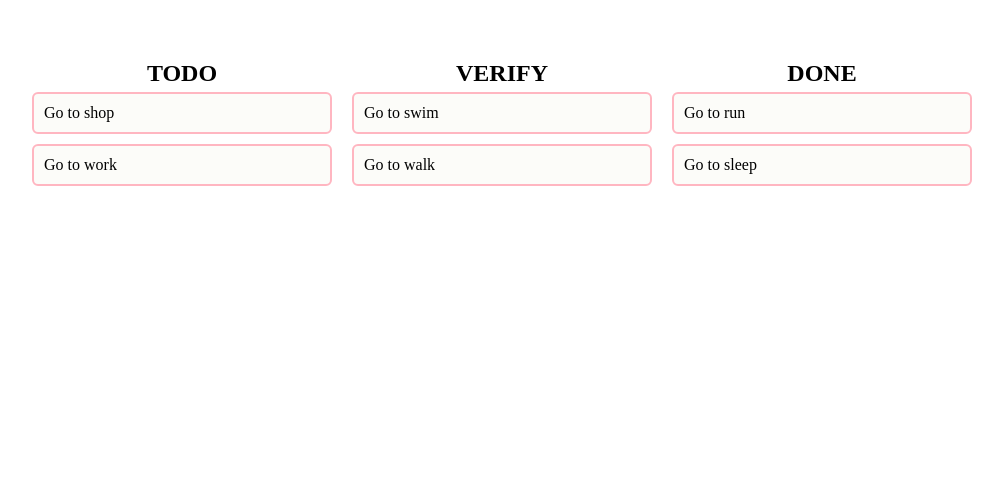
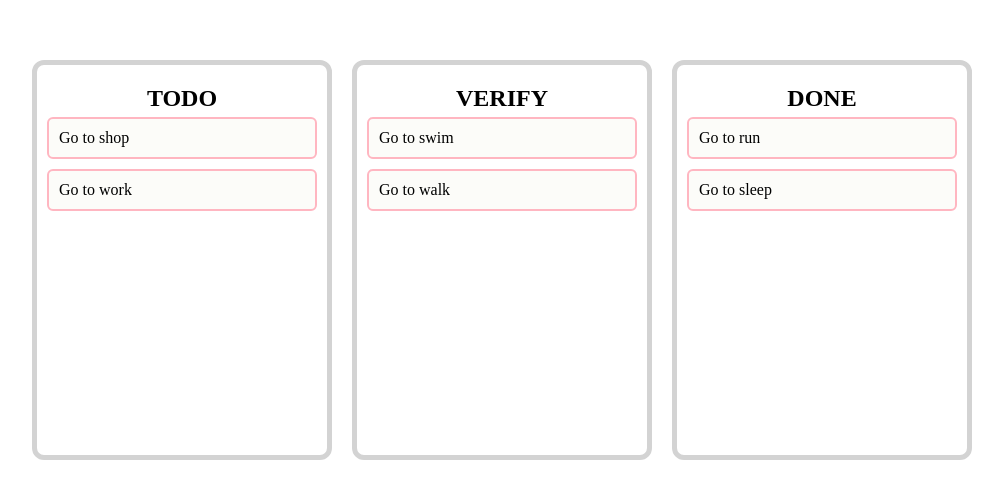
Before and after one commit to Chupriarti/react-trello-like-app, a React (Create React App) app: page / in a window 1280 px wide. Shown: the part 140-638 px from the top of the page, without its empty margins (138-1141 px from the left). Built offline with nearby package versions, Linux system fonts and the light colour scheme.

Commit message:
fix styles

```diff
--- a/src/App.css
+++ b/src/App.css
@@ -15,7 +15,8 @@
 .board {
   min-width: 300px;
   min-height: 400px;
-  border: 20px 10px;
+  border: 5px solid lightgray;
+  padding: 20px 10px;
   border-radius: 12px;
   margin: 10px;
   display: flex;
```
